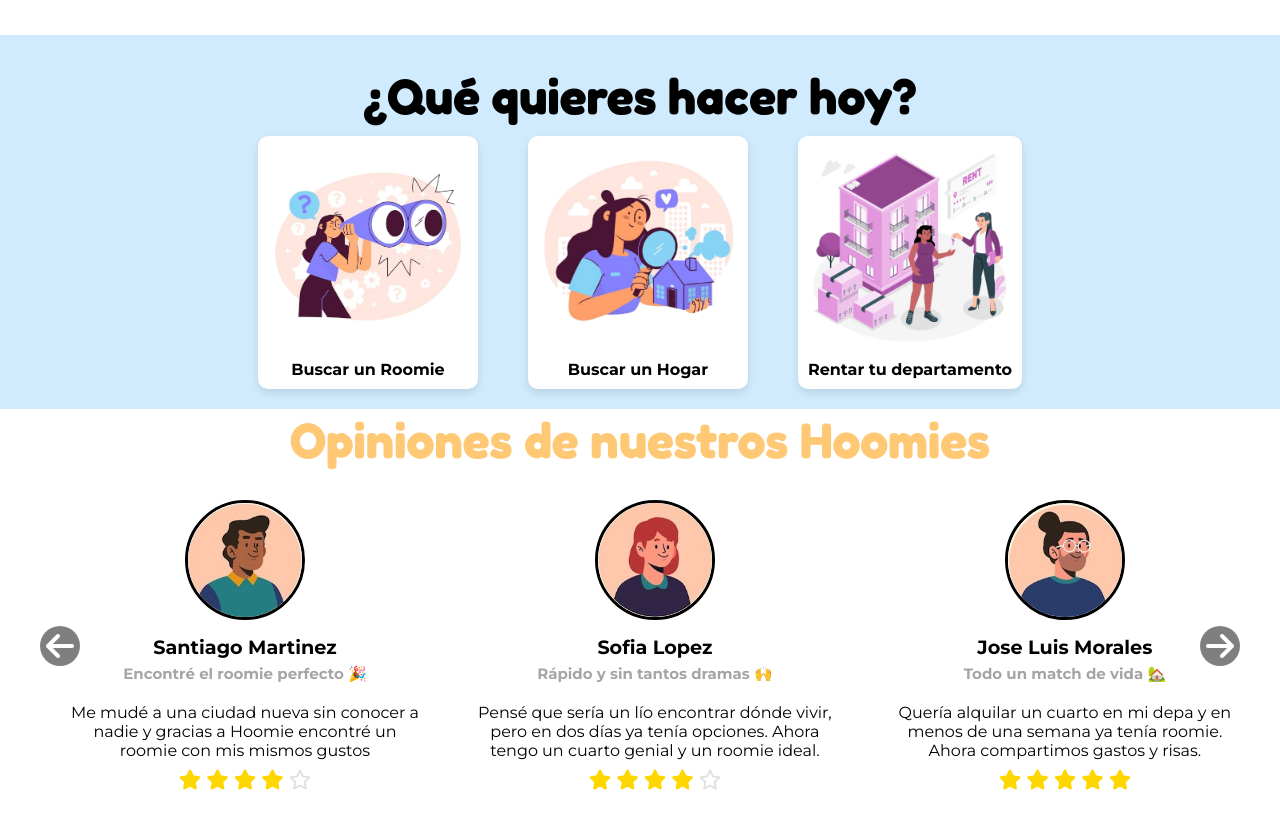
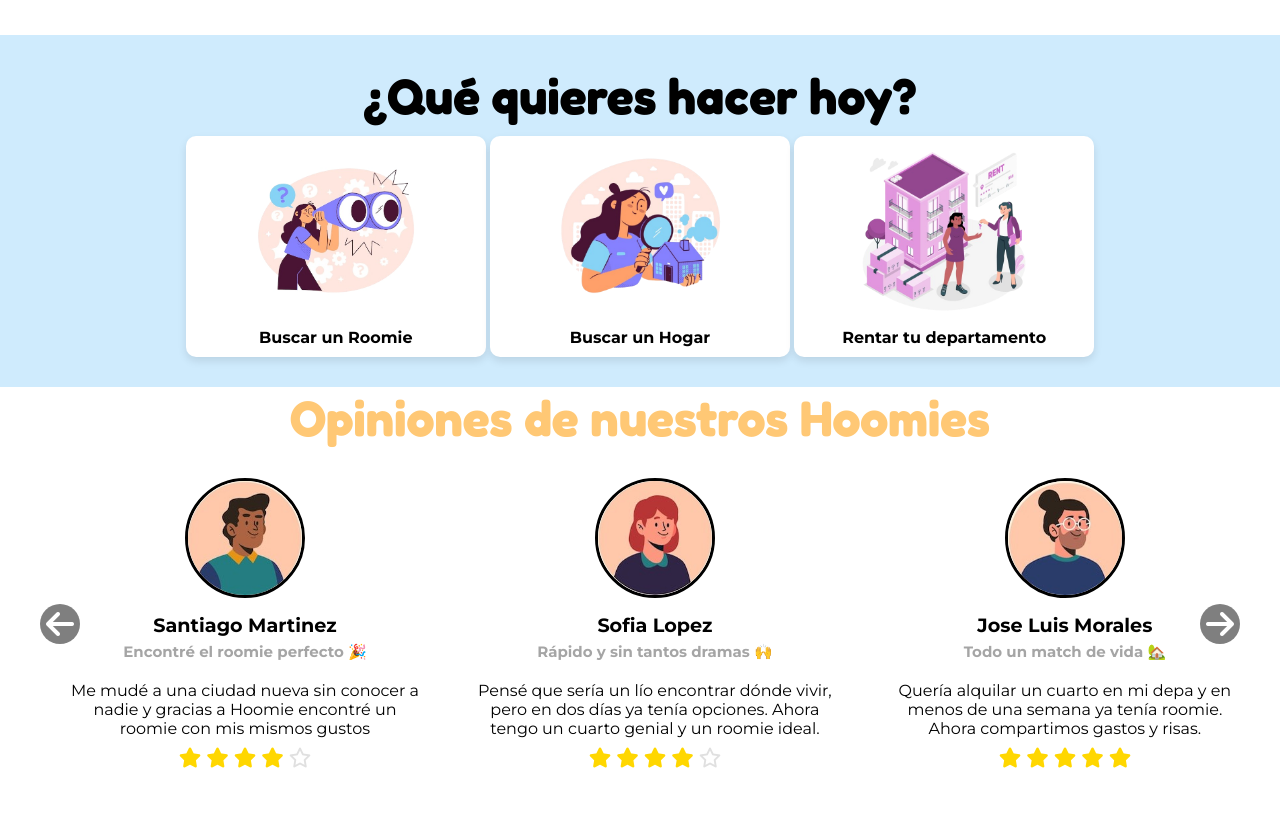
Before and after one commit to Deivyt2608/HoomieAPP, a FastAPI app: page / in a window 1280 px wide. Shown: the part 437-1266 px from the top of the page. Run offline with FastAPI, Linux system fonts and the light colour scheme; some web fonts are replaced.

Commit message:
responsive

```diff
--- a/routers/vistas.py
+++ b/routers/vistas.py
@@ -46,6 +46,14 @@ async def inicio(request: Request):
         "usuario_logueado": usuario.nombre if usuario else None
     })
 
+@router.get("/match", response_class=HTMLResponse)
+async def inicio(request: Request):
+    usuario = get_usuario_logueado(request)
+    return templates.TemplateResponse("match.html", {
+        "request": request,
+        "usuario_logueado": usuario.nombre if usuario else None
+    })
+
 @router.get("/apto", response_class=HTMLResponse)
 async def mostrar_formulario_inmueble(request: Request, publicacion_id: int):
     usuario = get_usuario_logueado(request)
--- a/static/css/inicio.css
+++ b/static/css/inicio.css
@@ -1,9 +1,5 @@
 @import url('https://fonts.googleapis.com/css2?family=Chicle&family=Fredoka:wght@700&family=Montserrat:ital,wght@0,100..900;1,100..900&family=Poppins:ital,wght@0,100;0,200;0,300;0,400;0,500;0,600;0,700;0,800;0,900;1,100;1,200;1,300;1,400;1,500;1,600;1,700;1,800;1,900&display=swap');
-*{
-    margin: 0;
-    padding: 0;
-    box-sizing: border-box;
-}
+
 html {
     scroll-behavior: smooth;
 }
@@ -140,18 +106,24 @@ html {
 }
 
 .opciones {
-    display: flex;
-    justify-content: center;
-    gap: 50px;
+    display: inline-block;
+    justify-content:space-between;
+    width: 100%;
+    gap: 10px;
 }
 
 .opcion {
+    display: inline-block;
     text-align: center;
     background: white;
     padding: 10px;
     border-radius: 10px;
     box-shadow: 0 4px 8px rgba(0, 0, 0, 0.1);
     transition: transform 0.2s ease-in-out;
+    width: 100%;
+    margin: auto;
+    max-width: 300px;
+    margin-bottom: 10px;
 }
 
 .opcion:hover {
@@ -159,13 +131,12 @@ html {
 }
 
 .opcion img {
-    width: 200px;
-    height: auto;
+    width: 60%;
     border-radius: 8px;
 }
 
 .opcion p {
-    font-size: 16px;
+    font-size: 1rem;
     font-weight: bold;
     color: #000;
     margin-top: 10px;
--- a/static/css/navbar.css
+++ b/static/css/navbar.css
@@ -1,8 +1,10 @@
 @import url('https://fonts.googleapis.com/css2?family=Chicle&family=Fredoka:wght@700&family=Montserrat:ital,wght@0,100..900;1,100..900&family=Poppins:ital,wght@0,100;0,200;0,300;0,400;0,500;0,600;0,700;0,800;0,900;1,100;1,200;1,300;1,400;1,500;1,600;1,700;1,800;1,900&display=swap');
 * {
-  box-sizing: border-box;
+    margin: 0;
+    padding: 0;
+    box-sizing: border-box;
     font-family: "Montserrat", sans-serif;
-    font-style: normal;
+    font-style: normal;
 }
 /* navbar.css mejorado */
 
@@ -17,6 +19,7 @@
   box-shadow: 0 2px 5px rgba(0, 0, 0, 0.1);
   z-index: 1000;
   position: relative;
+  max-height: 70px;
 }
 
 .logo {
@@ -39,6 +42,7 @@
   border: none;
   padding: 5px;
   font: inherit;
+  margin: 0;
 }
 
 .profile-button img {
```
Also changed, not shown: other parts of static/css/inicio.css (+1 -31 lines).
